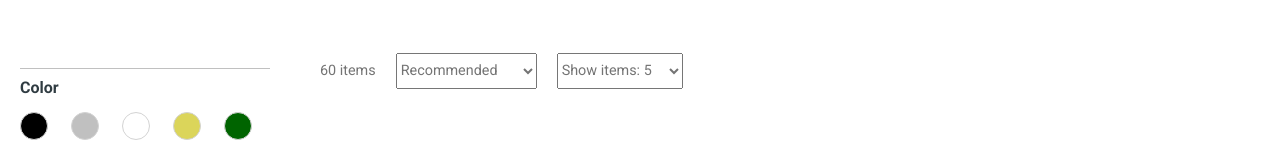
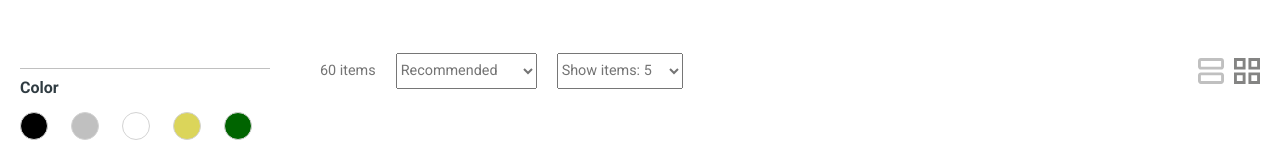
Before and after one commit to AlexeiKozlovskiy/online-store-react, a React (Vite) app: page / in a window 1280 px wide. Shown: the part 270-418 px from the top of the page. Built offline with nearby package versions, Linux system fonts and the light colour scheme; a web font is replaced by a local one.

Commit message:
feat: switching view based on #14

```diff
--- a/src/components/Products/ProductsList.scss
+++ b/src/components/Products/ProductsList.scss
@@ -24,3 +24,80 @@
   font-family: $Roboto;
   padding-top: 20px;
 }
+
+.row-view .product-item {
+  height: 200px;
+  width: 100%;
+  flex-direction: row;
+  align-items: center;
+}
+
+.row-view .product-item__img {
+  width: 200px;
+  height: 200px;
+
+  @media screen and (max-width: 900px) {
+    width: 150px;
+    height: 150px;
+  }
+
+  @media screen and (max-width: 500px) {
+    width: 120px;
+    height: 120px;
+  }
+
+  @media screen and (max-width: 400px) {
+    width: 80px;
+    height: 80px;
+  }
+}
+
+.row-view .product-item__info {
+  width: 100%;
+  font-size: 1rem;
+
+  @media screen and (max-width: 500px) {
+    font-size: 0.8rem;
+  }
+
+  @media screen and (max-width: 400px) {
+    font-size: 0.7rem;
+  }
+}
+
+.row-view .item-info__name-price {
+  font-size: 1.2rem;
+  justify-content: space-between;
+  font-weight: bold;
+
+  @media screen and (max-width: 850px) {
+    font-size: 1rem;
+  }
+
+  @media screen and (max-width: 400px) {
+    font-size: 0.8rem;
+  }
+}
+
+.row-view .product-item__text-wrapper {
+  order: 1;
+  height: 55px;
+  width: 40%;
+}
+
+.row-view .product-item__cart-add,
+.row-view .product-item__cart-added {
+  height: 50px;
+  bottom: 0;
+  font-size: 1rem;
+
+  @media screen and (max-width: 900px) {
+    height: 30px;
+    font-size: 0.8rem;
+  }
+
+  @media screen and (max-width: 460px) {
+    height: 20px;
+    font-size: 0.6rem;
+  }
+}
--- a/src/components/Products/ProductsList.tsx
+++ b/src/components/Products/ProductsList.tsx
@@ -1,10 +1,14 @@
+import './ProductsList.scss';
 import { ProductItem } from './Product';
-import './ProductsList.scss';
 import products from '../../assets/data/products.json';
 
-export function ProductsList() {
+interface IProductsList {
+  swichedView: string;
+}
+
+export function ProductsList({ swichedView }: IProductsList) {
   return (
-    <div className="main-catalog__products">
+    <div className={`main-catalog__products ${swichedView === 'line' ? 'row-view' : ''}`}>
       {products.map((product) => (
         <ProductItem key={product.id} {...product} />
       ))}
--- a/src/components/SortedFilter/SortedFilters.scss
+++ b/src/components/SortedFilter/SortedFilters.scss
@@ -119,3 +119,33 @@
   color: $darkGray;
   height: 36px;
 }
+
+.switch-view {
+  display: flex;
+  gap: 10px;
+  align-items: center;
+  margin-left: auto;
+
+  @media screen and (max-width: 780px) {
+    margin-left: 0;
+  }
+
+  &__line,
+  &__block {
+    width: 26px;
+    height: 26px;
+    cursor: pointer;
+  }
+
+  &__line {
+    background: url('../../assets/img/view_switching_string.svg') no-repeat center center / contain;
+  }
+
+  &__block {
+    background: url('../../assets/img/view_switching_block.svg') no-repeat center center / contain;
+  }
+
+  .switch-active {
+    filter: invert(44%) sepia(10%) saturate(19%) hue-rotate(42deg) brightness(96%) contrast(89%);
+  }
+}
--- a/src/components/SortedFilter/SortedFilters.tsx
+++ b/src/components/SortedFilter/SortedFilters.tsx
@@ -1,10 +1,5 @@
 import './SortedFilters.scss';
 
-interface ISortedFilters {
-  onClickShowFilter: (event: React.MouseEvent) => void;
-}
-
-export function SortedFilters({ onClickShowFilter }: ISortedFilters) {
 const sortOptions = [
   'Recommended',
   'Name',
@@ -15,6 +10,17 @@ export function SortedFilters({ onClickShowFilter }: ISortedFilters) {
 ];
 
 const itemsInPage = [5, 10, 20, 30, 0];
+
+interface ISortedFilters {
+  onClickShowFilter: (event: React.MouseEvent) => void;
+  onClickSwitcher: (string: string) => void;
+  swichedView: string;
+}
+
+export function SortedFilters({ onClickShowFilter, onClickSwitcher, swichedView }: ISortedFilters) {
+  function switcherView(view: string) {
+    view === 'line' ? onClickSwitcher('line') : onClickSwitcher('block');
+  }
 
   return (
     <div className="main-center-section__sorted sorted-filters">
@@ -44,8 +50,14 @@ export function SortedFilters({ onClickShowFilter }: ISortedFilters) {
         </div>
       </div>
       <div className="sorted-filters__switch-view switch-view">
-        <div className="switch-view__line"></div>
-        <div className="switch-view__block switch-active"></div>
+        <div
+          className={`switch-view__line ${swichedView === 'line' ? 'switch-active' : ''} `}
+          onClick={() => switcherView('line')}
+        ></div>
+        <div
+          className={`switch-view__block ${swichedView === 'block' ? 'switch-active' : ''} `}
+          onClick={() => switcherView('block')}
+        ></div>
       </div>
     </div>
   );
--- a/src/pages/MainPage/MainPage.tsx
+++ b/src/pages/MainPage/MainPage.tsx
@@ -1,16 +1,21 @@
+import './MainPage.scss';
+import { useState } from 'react';
 import { SortedFilters } from '../../components/SortedFilter/SortedFilters';
 import { ProductsList } from '../../components/Products/ProductsList';
 import { SearchPanel } from '../../components/SearchPanel/SearchPanel';
 import { SideFilter } from '../../components/SideFilter/SideFilter';
-import './MainPage.scss';
-import { useState } from 'react';
 
 export function MainPage() {
   const [showFilters, setShowFilters] = useState(false);
+  const [swichedView, setSwichedView] = useState('block');
 
-  const handleShowFilters = () => {
+  function handleShowFilters() {
     showFilters ? setShowFilters(false) : setShowFilters(true);
-  };
+  }
+
+  function handleSwichedView(value: string) {
+    setSwichedView(value);
+  }
 
   return (
     <main className="MainPage-container wrapper">
@@ -21,8 +26,12 @@ export function MainPage() {
             <SideFilter showFilters={showFilters} onClickHideFilter={handleShowFilters} />
           </div>
           <div className="main-catalog__center-section main-center-section">
-            <SortedFilters onClickShowFilter={handleShowFilters} />
-            <ProductsList />
+            <SortedFilters
+              onClickShowFilter={handleShowFilters}
+              onClickSwitcher={handleSwichedView}
+              swichedView={swichedView}
+            />
+            <ProductsList swichedView={swichedView} />
           </div>
         </section>
       </div>
```
Also changed, not shown: .eslintrc.cjs, src/assets/img/view_switching_block.svg (added), src/assets/img/view_switching_string.svg (added), src/components/Products/Product.scss (line endings or trailing spaces). Lines whose indentation alone changed are shown as unchanged.
